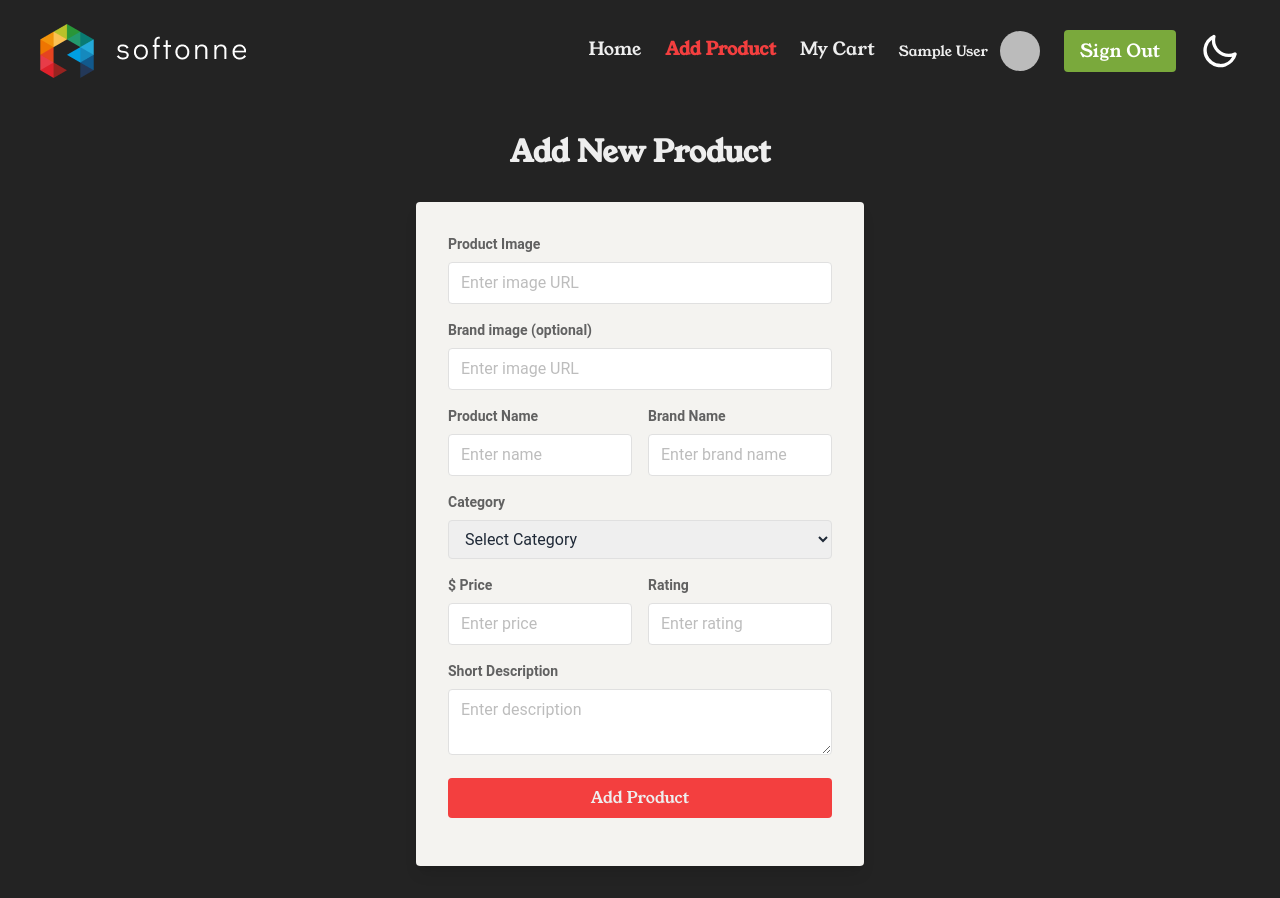
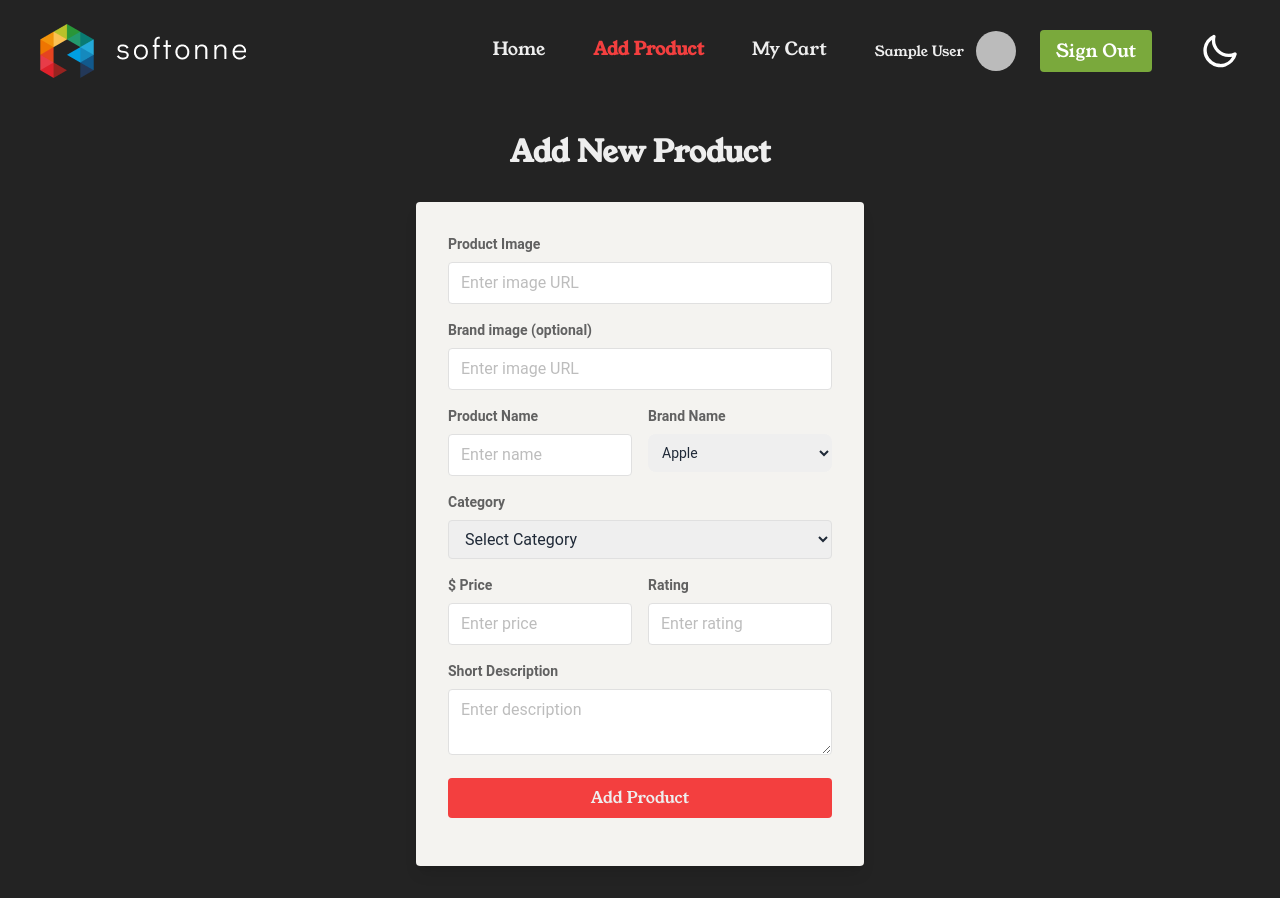
Before and after one commit to Amimu10/Softnee-Electronic-Brandshop-Frontend, a React (Vite) app: page /addProduct in a window 1280 px wide. Built offline with nearby package versions, Linux system fonts and the light colour scheme; no server answers; sample sign-in values are in the browser's storage.

Commit message:
reset form 7 add some products

```diff
--- a/src/components/AddProduct.jsx
+++ b/src/components/AddProduct.jsx
@@ -46,6 +46,7 @@ const AddProduct = () => {
             showConfirmButton: true,
             timer: 1500,
           });
+          form.reset();
         }
       });
   };
@@ -108,23 +109,17 @@ const AddProduct = () => {
               required
             />
           </div>
-
-          <div className="w-full sm:w-1/2 px-2">
-            <label
-              htmlFor="brand"
-              className="block text-left text-gray-700 text-sm font-bold mb-2"
-            >
-              Brand Name
-            </label>
-            <input
-              type="text"
-              id="brand"
-              name="brand"
-              placeholder="Enter brand name"
-              className="w-full px-3 py-2 border border-gray-300 rounded focus:outline-none focus:border-indigo-500"
-              required
-            />
-          </div>
+          <div className="w-full sm:w-1/2 px-2 mb-4 sm:mb-0">
+              <label className="block text-left text-gray-700 text-sm font-bold mb-2">Brand Name</label>
+              <select required name="brand" className=" text-sm rounded-lg focus:ring-blue-500 focus:border-blue-500 block w-full p-2.5">
+                <option defaultValue='Apple'>Apple</option>
+                <option defaultValue='Intel'>Intel</option>
+                <option defaultValue='Google'>Google</option>
+                <option defaultValue='Microsoft'>Microsoft</option>
+                <option defaultValue='Sony'>Sony</option>
+                <option defaultValue='Samsung'>Samsung</option>
+              </select>
+            </div>
         </div>
 
         <div className="mb-4">
--- a/src/components/BrandPage.jsx
+++ b/src/components/BrandPage.jsx
@@ -1,11 +1,9 @@
-
 // import { useLoaderData} from "react-router-dom";
 
 // import 'aos/dist/aos.css';
 // import AOS from 'aos';
 // import BrandProducts from "./BrandProducts";
 // import AdvertisementSlider from "./AdvertisementSlider";
-
 
 // AOS.init();
 
@@ -30,8 +28,8 @@
 // export default BrandPage;
 
 import { useLoaderData } from "react-router-dom";
-import 'aos/dist/aos.css';
-import AOS from 'aos';
+import "aos/dist/aos.css";
+import AOS from "aos";
 import BrandProducts from "./BrandProducts";
 import AdvertisementSlider from "./AdvertisementSlider";
 
@@ -43,16 +41,18 @@ const BrandPage = () => {
   return (
     <div data-aos="zoom-in-up" className="max-w-[1340px] lg:px-8 px-4 mx-auto">
       <div className="my-8">
-        <AdvertisementSlider details={data}/>
+        <AdvertisementSlider details={data} />
       </div>
-        <h3 className="text-center text-3xl font-young font-semibold my-12">Our Available Products</h3>
+      <h3 className="text-center text-3xl font-young font-semibold my-12">
+        Our Available Products
+      </h3>
 
-      <div className="grid grid-cols-1 md:grid-cols-2 lg:grid-cols-3 gap-5">
-
-        {
-          data.map(card => <BrandProducts key={card._id} data={card}></BrandProducts>)
-        }
-      </div>
+      { data.length > 0 ? <div className="grid grid-cols-1 md:grid-cols-2 lg:grid-cols-3 gap-5">
+       {data.map((card) => (
+         <BrandProducts key={card._id} data={card}></BrandProducts>
+       ))}
+     </div> :  <p className="text-center text-2xl text-pink-700 font-young mb-12">No product available on this brand</p>
+     }
     </div>
   );
 };
--- a/src/components/Navbar.jsx
+++ b/src/components/Navbar.jsx
@@ -51,7 +51,7 @@ const Navbar = () => {
               <img src={Logo} className="lg:w-full w-[145px]" alt="" />
             </h3>
           </div>
-          <div className="md:flex lg:gap-6 md:gap-6 text-lg md:text-md hidden list-none">
+          <div className="md:flex lg:gap-12 md:gap-6 text-lg md:text-md hidden list-none">
             <li className="md:mt-1">
               <NavLink
                 to="/"
--- a/src/components/UPdateProducts.jsx
+++ b/src/components/UPdateProducts.jsx
@@ -9,7 +9,7 @@ const UPdateProducts = () => {
     const products = useLoaderData();
     console.log(products);
 
-    const  {_id, image, name, brand, brandImage, category, price, rating, description} = products;
+    const  {_id, image, name, brandImage, category, price, rating, description} = products;
       console.log(products);
       const handleUpdateProduct = (e) => {
         e.preventDefault();
@@ -53,6 +53,7 @@ const UPdateProducts = () => {
                 showConfirmButton: true,
                 timer: 1500,
               });
+              form.reset();
             }
           });
       };
```
